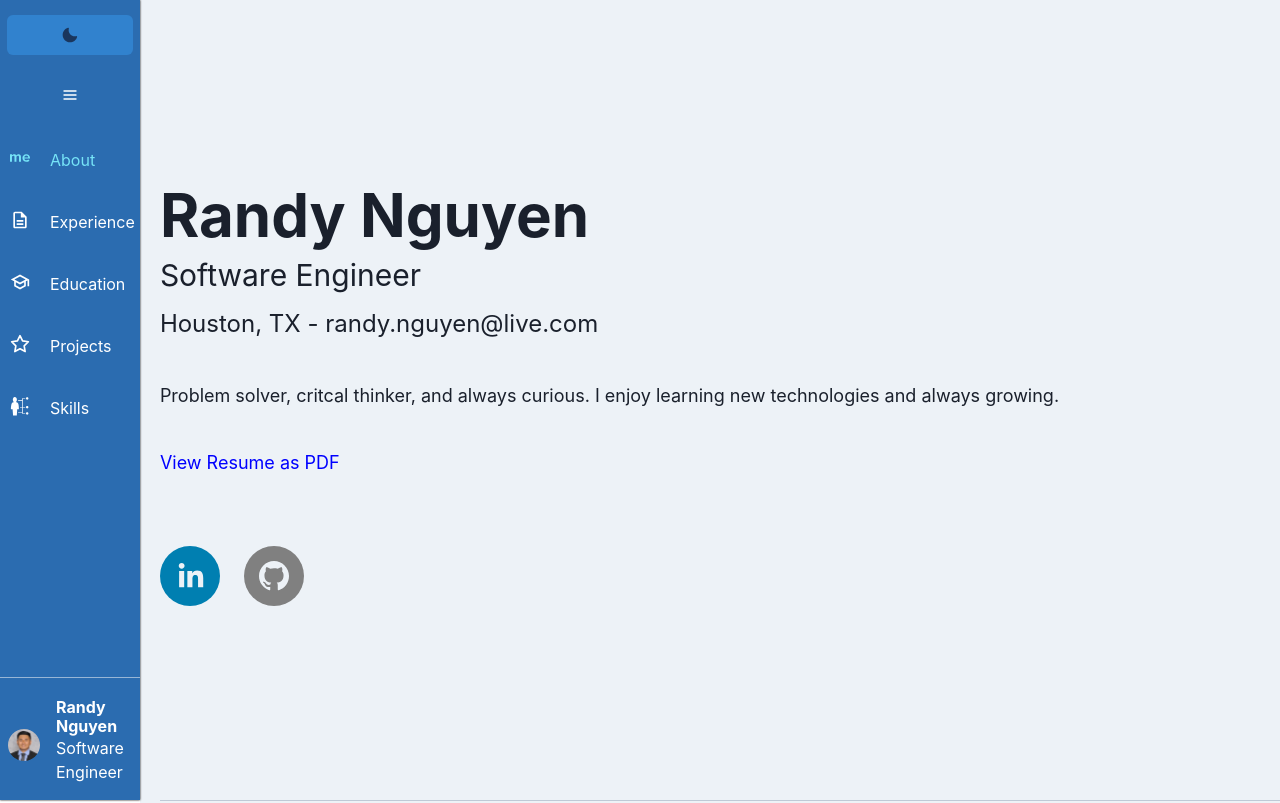
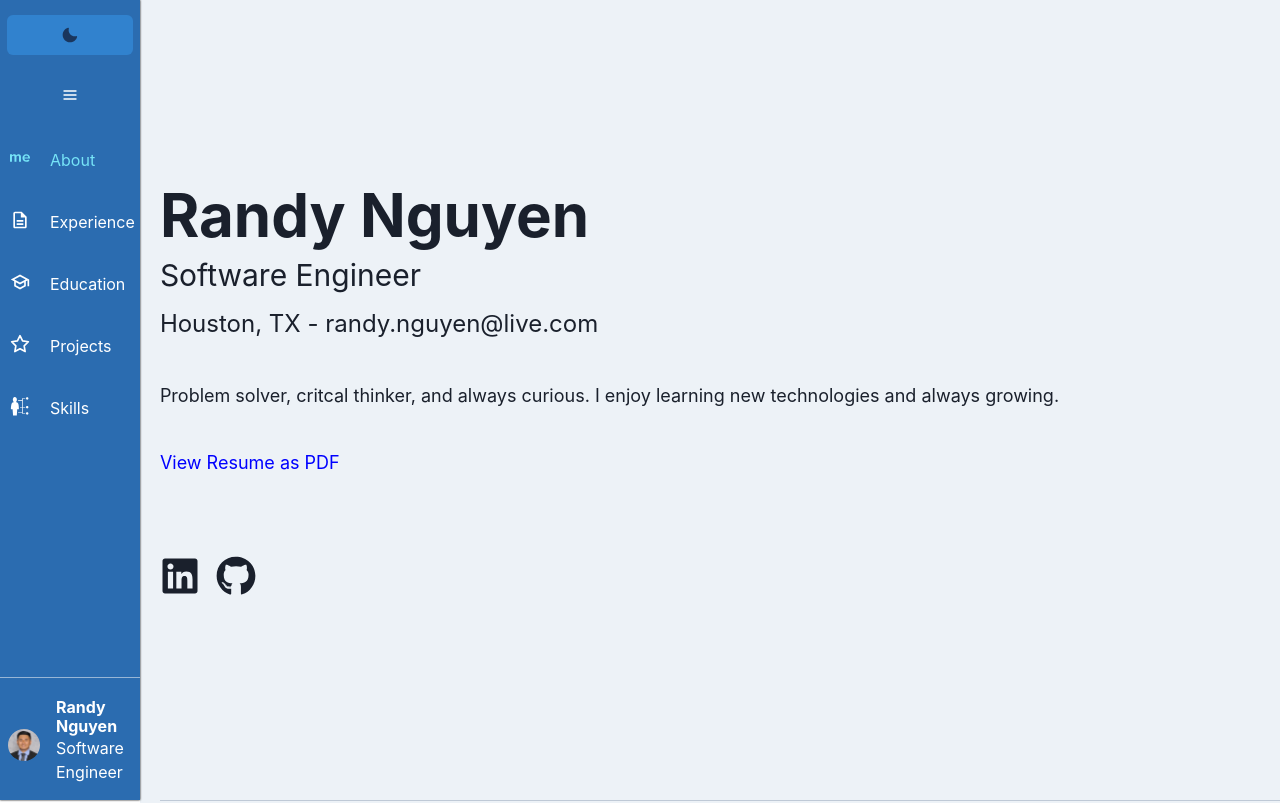
Before and after one commit to nguyen566/nguyen566.github.io, a Next.js app: page / in a window 1280 px wide. Shown: the top 803 px of the page. Built offline with nearby package versions, Linux system fonts and the light colour scheme.

Commit message:
2nd fix for buttons

```diff
--- a/src/components/About.tsx
+++ b/src/components/About.tsx
@@ -8,6 +8,7 @@ import {
 import React from "react";
 import { about } from "../utils/about";
 import { SocialIcon } from "react-social-icons";
+import { FaLinkedin, FaGithub } from "react-icons/fa";
 import Link from "next/link";
 
 const About = () => {
@@ -32,31 +33,22 @@ const About = () => {
 					<a target={"_blank"}>View Resume as PDF</a>
 				</Link>
 			</Text>
-			<Flex flexDir={"row"} my={10} justifyContent="">
+			<Flex flexDir={"row"} my={10} justifyContent="start" gap="1rem">
 				<IconButton
+					as="a"
+					href={about[0].linkedin}
+					target="_blank"
+					rel="noopener noreferrer"
 					aria-label="LinkedIn"
-					icon={
-						<SocialIcon network="linkedin" style={{ height: 60, width: 60 }} />
-					}
-					borderRadius={"50%"}
-					mr={6}
-					onClick={() => {
-						window.open(about[0].linkedin, "_blank", "noopener,noreferrer");
-					}}
+					icon={<FaLinkedin size={40} />}
 				/>
 				<IconButton
+					as="a"
+					href={about[0].github}
+					target="_blank"
+					rel="noopener noreferrer"
 					aria-label="Github"
-					icon={
-						<SocialIcon
-							network="github"
-							style={{ height: 60, width: 60 }}
-							bgColor={btnGitColor}
-						/>
-					}
-					borderRadius={"50%"}
-					onClick={() => {
-						window.open(about[0].github, "_blank", "noopener,noreferrer");
-					}}
+					icon={<FaGithub size={40} />}
 				/>
 			</Flex>
 		</Flex>
```
